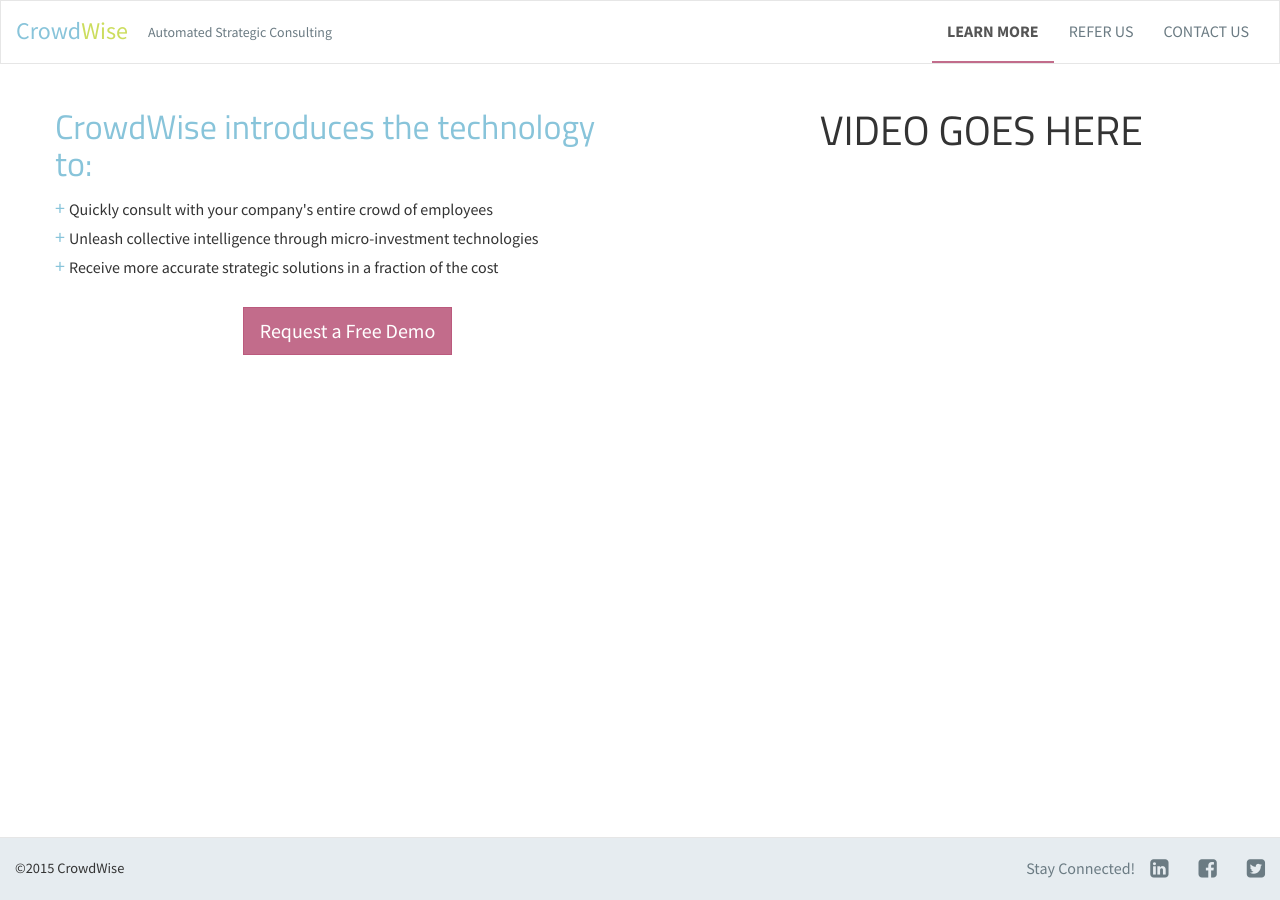
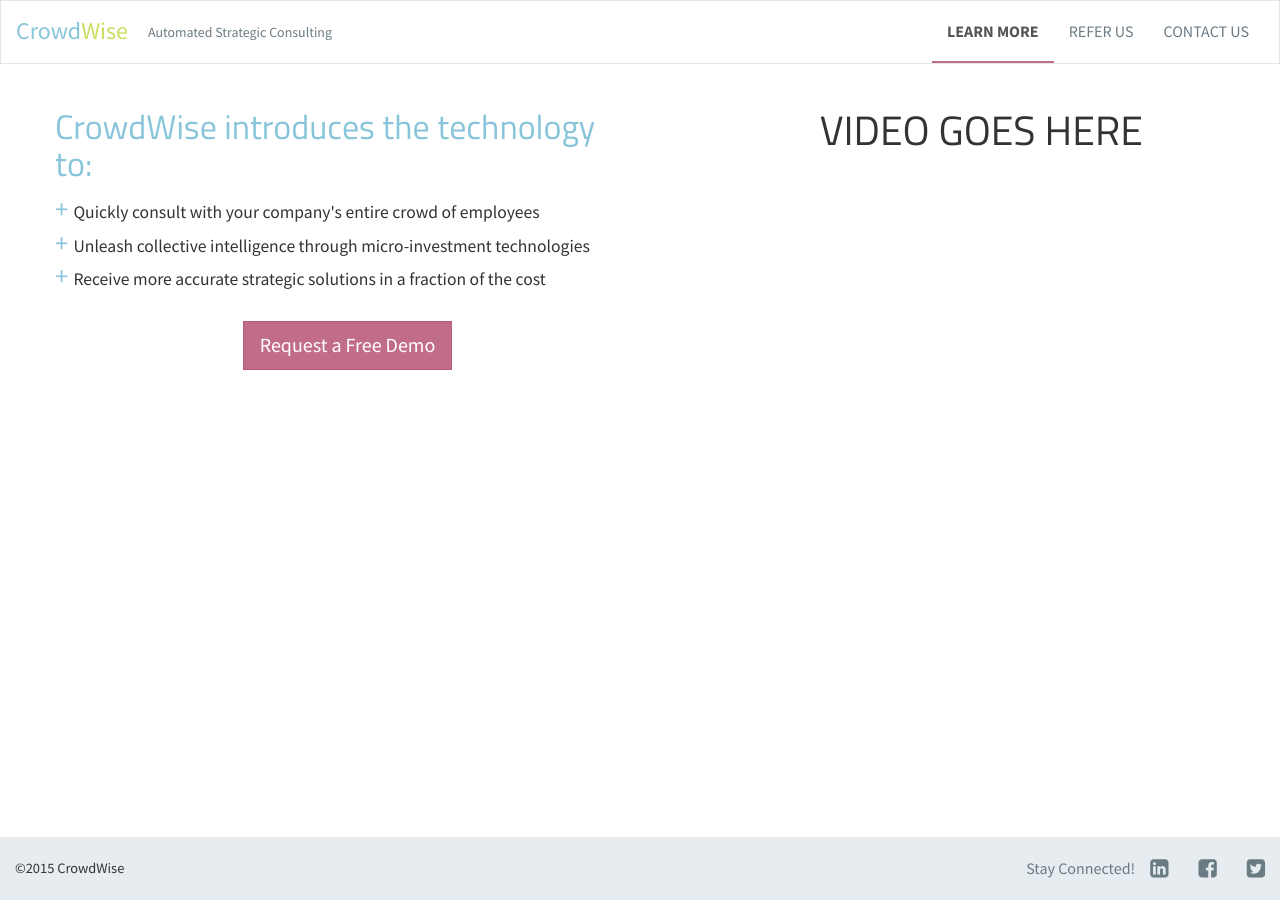
Before and after one commit to crowdwise/crowdwise.github.io, a Jekyll site: the page built from index.html, in a window 1280 px wide. Built offline with Jekyll 4.4.1, drawn with Linux system fonts in a browser that asks for light colours.

Commit message:
another tweak
why am I using GitHub's online editor?

```diff
--- a/assets/stylesheets/style.scss
+++ b/assets/stylesheets/style.scss
@@ -25,13 +25,14 @@
   ul {
     list-style: none;
     line-height: 1.75em;
+    font-size: 1.1em;
     padding: 0px;
     padding-bottom: 15px;
 
     li:before {
       content: "+ ";
       color: $blue;
-      font-size: 1.25em;
+      font-size: 1.5em;
     }
   }
 }
```
